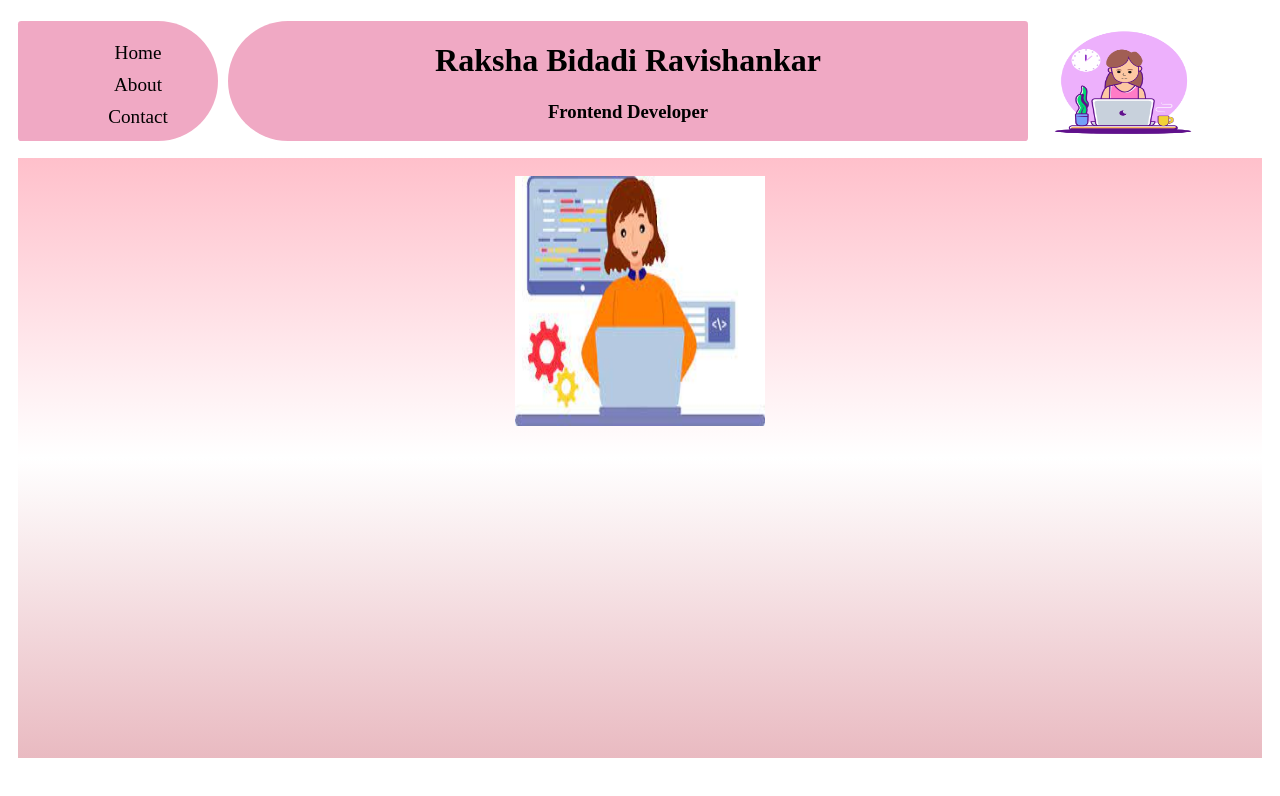
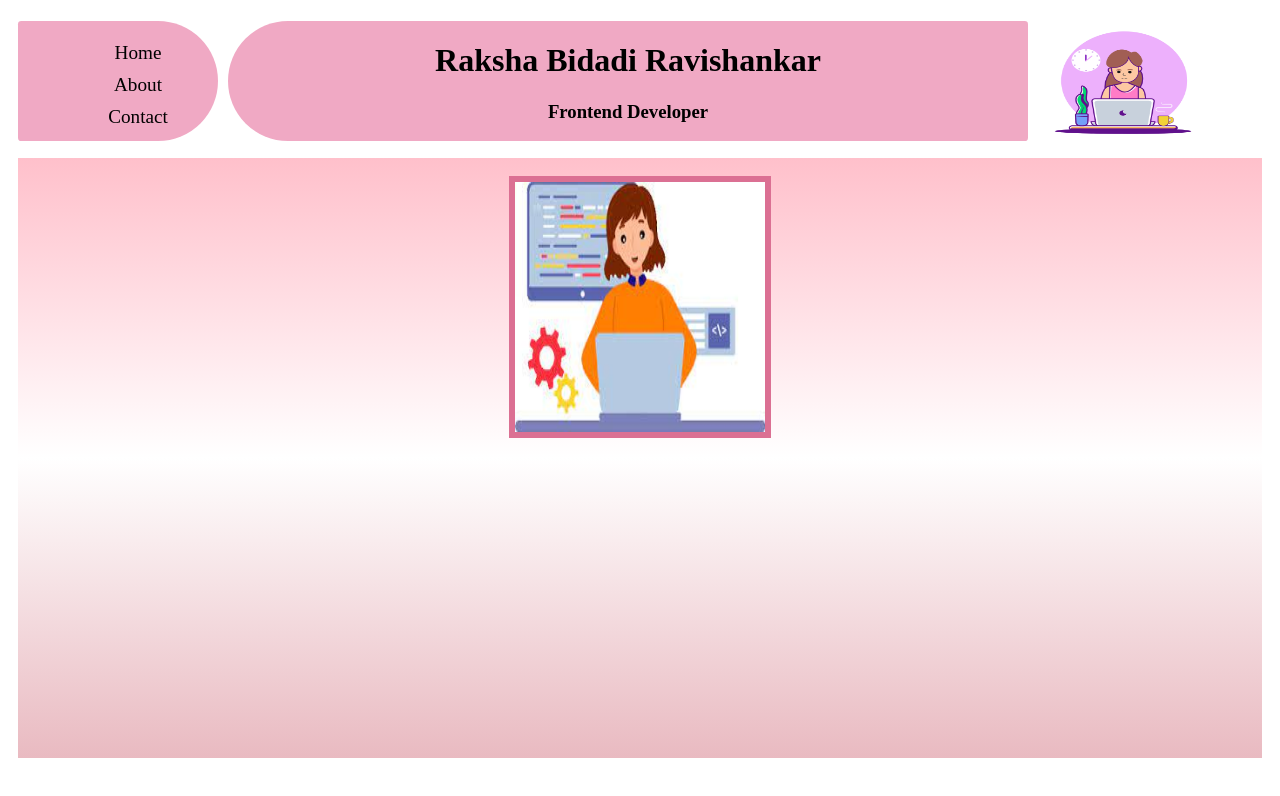
Before and after one commit to rakshasubramanya08/My-Portfolio, a React (Vite) app: page / in a window 1280 px wide. Shown: the top 796 px of the page. Built offline with nearby package versions, Linux system fonts and the light colour scheme.

Commit message:
added image

```diff
--- a/src/Header/Header.css
+++ b/src/Header/Header.css
@@ -44,5 +44,8 @@
 .image{
     display: flex;
     justify-content: center;
+}
+.image>img{
+    border: 6px solid palevioletred;
 
 }
```
